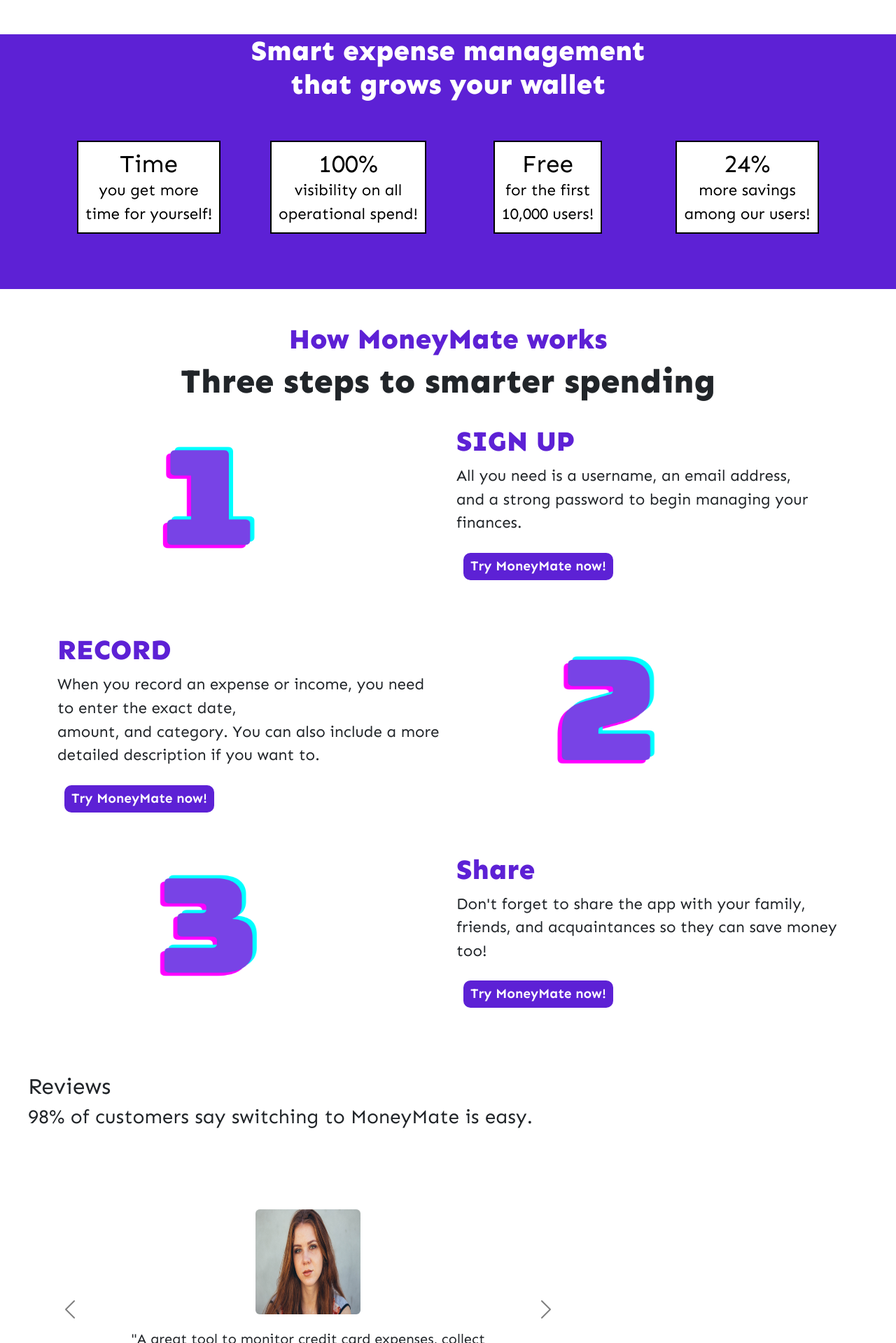
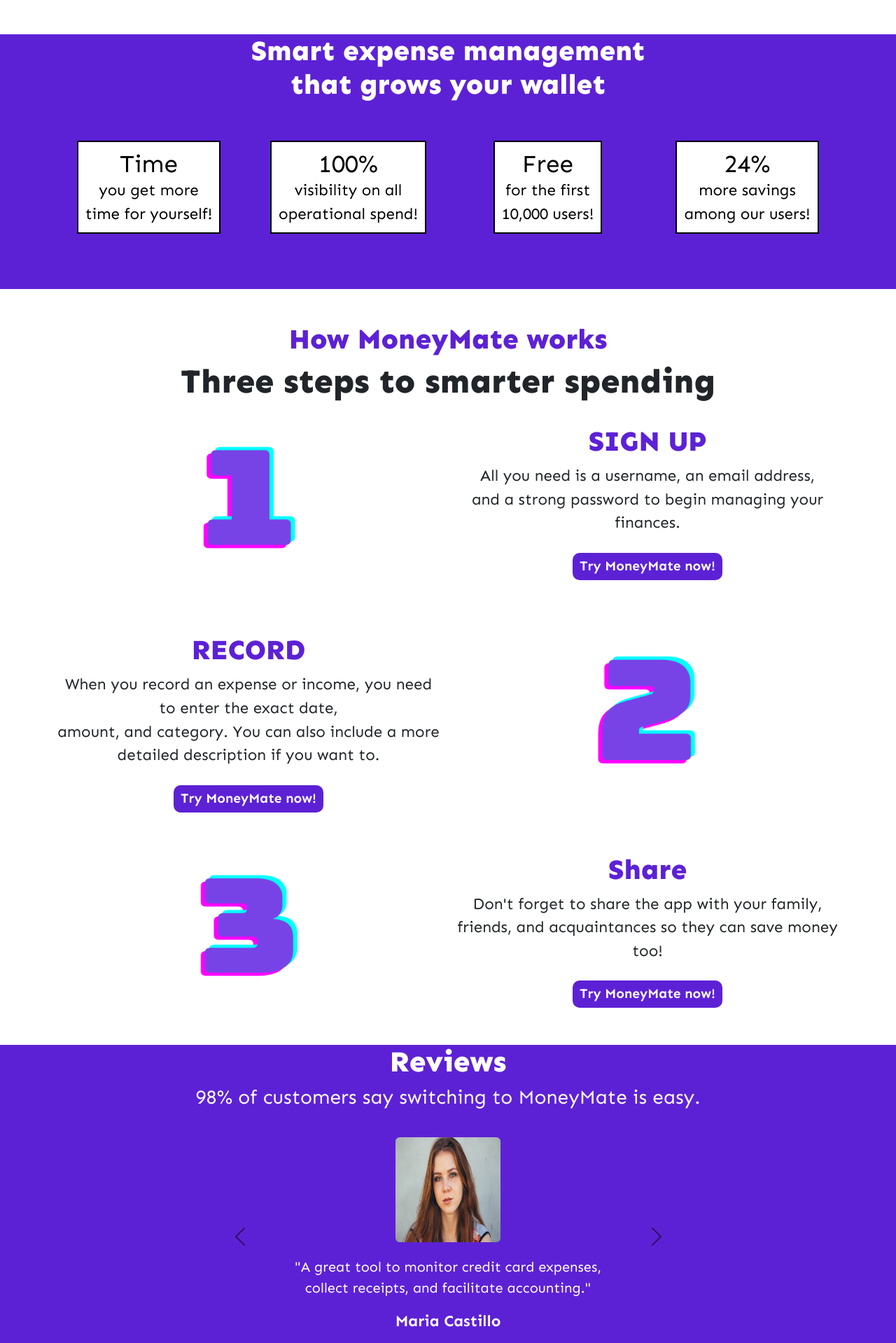
Before and after one commit to BohdanBezushka/MoneyMate, a Django app: page / in a window 1280 px wide. Shown: the part 481-2400 px from the top of the page at 70% size. Run offline with Django 3.2, Linux system fonts and the light colour scheme; some libraries are stand-ins or nearby versions.

Commit message:
Update style to reviews section in the base file

```diff
--- a/static/css/style.css
+++ b/static/css/style.css
@@ -19,6 +19,11 @@ body{
 }
 
 h1{
+    font-weight: 800;
+}
+
+h2 {
+    font-size: 2.6rem;
     font-weight: 800;
 }
 
@@ -117,23 +122,40 @@ section.how-it-works-partwo h2 {
     font-size: 3rem;
     text-align: center;
 }
+div.col-md-6 {
+    justify-content: center;
+    align-items: center;
+    text-align: center;
+}
 
-.img-fluid {
-    text-align: center;
+img.img-fluid {
     height: 75%;
     width: 75%;
 }
+
 /*Reviews Section*/
-.reviews{
-    padding: 40px 40px 80px 40px;
+
+#reviews{
+    background: #5d21d5;
+    color: white;
+    display: flex;
+    text-align: center;
+    justify-content: center;
+    align-items: center;
+    flex-direction: column;
+}
+
+.reviews h2 {
+    font-size: 2.6rem;
+    font-weight: 800;
 }
 
 .reviews .carousel{
-    max-width: 800px;
+    max-width: 700px;
 }
 
 .carousel-item{
-    height: 500px;
+    height: 350px;
 }
 
 .carousel-item .container {
```
